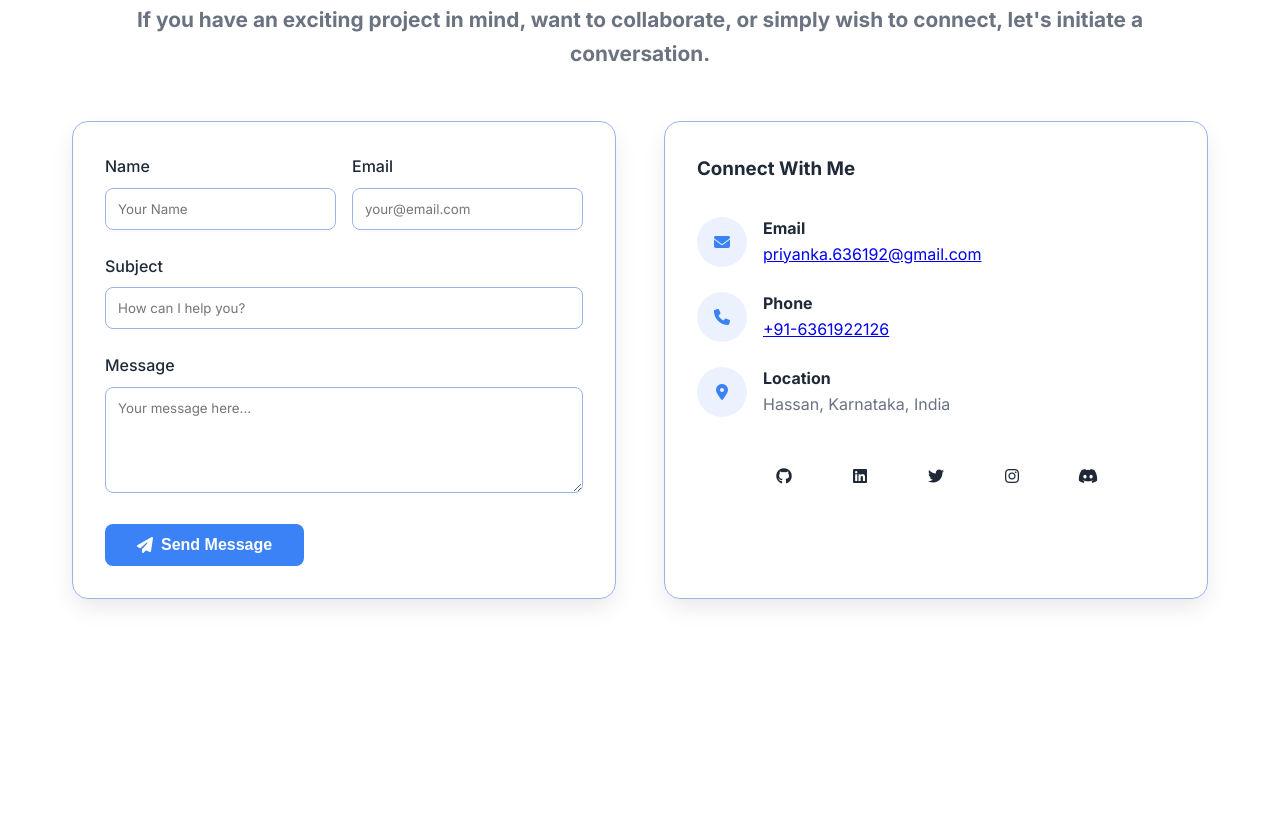
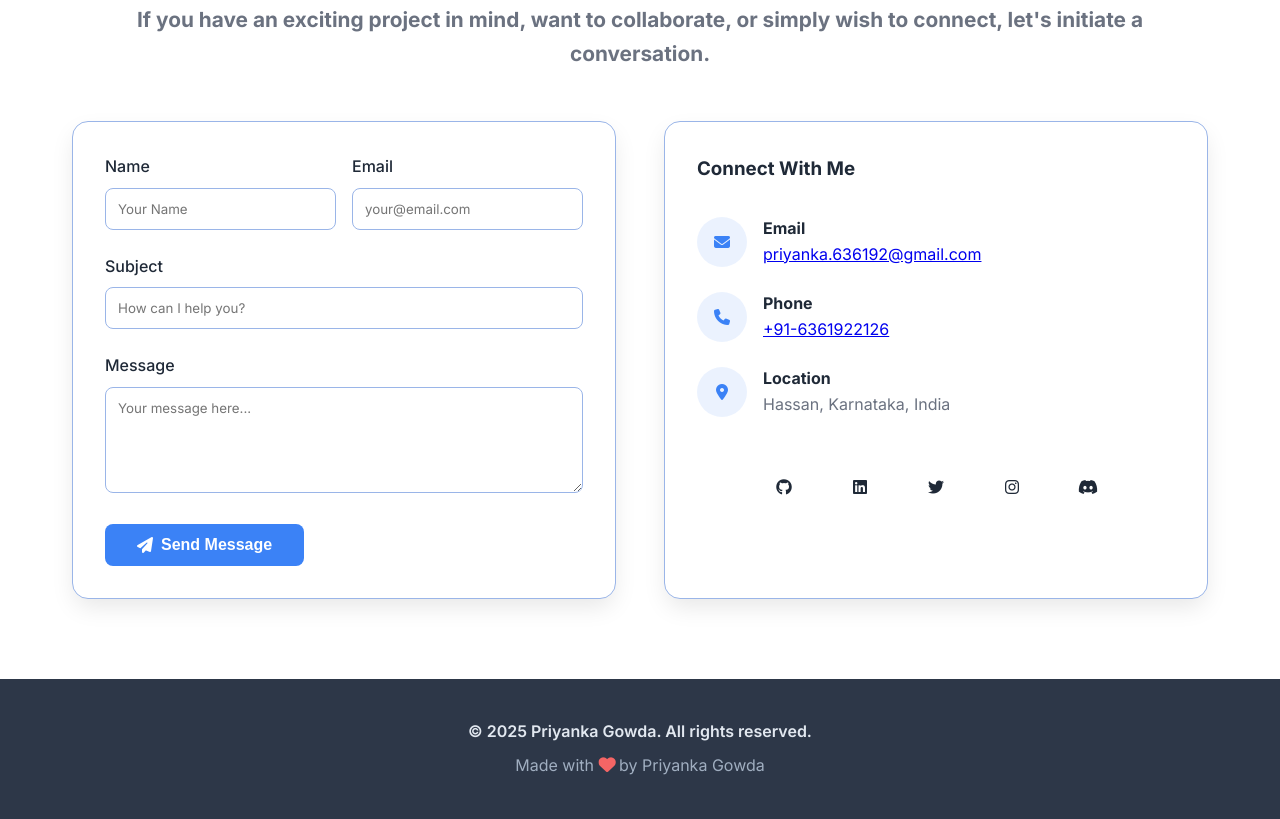
Before and after one commit to PriyankaGowda2005/Priyanka-Gowda-Portfolio, a plain HTML site: page index.html in a window 1280 px wide. Shown: the part 7584-8403 px from the top of the page. Before the commit the page ends 8263 px from the top, so only its background shows below. Drawn offline with nearby package versions, Linux system fonts and the light colour scheme.

Commit message:
Add Files

```diff
--- a/index.html
+++ b/index.html
@@ -666,9 +666,18 @@
                         </a>
                     </div>
                 </div>
+                <!-- Footer -->
             </div>
         </div>
     </section>
+    <footer class="footer">
+        <div class="container">
+            <div class="footer-content">
+                <p>&copy; 2025 Priyanka Gowda. All rights reserved.</p>
+                <p>Made with <i class="fas fa-heart heart"></i> by Priyanka Gowda</p>
+            </div>
+        </div>
+    </footer>
 
     <!-- CRITICAL: EmailJS CDN must be loaded FIRST -->
     <script type="text/javascript" src="https://cdn.jsdelivr.net/npm/@emailjs/browser@4/dist/email.min.js"></script>
@@ -756,5 +765,6 @@
             });
         });
     </script>
+    <script src="script.js"></script>
 </body>
 </html>
--- a/styles.css
+++ b/styles.css
@@ -815,13 +815,13 @@
     display: flex;
     gap: 1rem;
     justify-content: center;
-    margin-top: 1.8rem;
+    margin-top: 2.5rem;
 }
 
 .social-link {
     width: 60px;
     height: 60px;
-    border-radius: 40%;
+    border-radius: 70%;
     display: flex;
     align-items: center;
     justify-content: center;
@@ -832,9 +832,6 @@
     border: 1px solid transparent;
 }
 
-
-
-
 .social-link:hover {
     background: var(--primary-color);
     color: white;
@@ -842,22 +839,53 @@
 }
 
         /* Footer */
+
+        /* Simple Footer */
 .footer {
-            background: var(--bg-secondary);
+    background: #2d3748;
+    color: white;
     padding: 2rem 0;
-            text-align: center;
-            border-top: 1px solid var(--border-color);
+    margin-top: auto;
 }
 
 .footer-content {
-            display: flex;
-            justify-content: space-between;
-            align-items: center;
     max-width: 1200px;
     margin: 0 auto;
-            padding: 0 2rem;
+    padding: 0 20px;
+    text-align: center;
 }
 
+.footer-content p {
+    margin: 0.5rem 0;
+    font-size: 1rem;
+}
+
+.footer-content p:first-child {
+    font-weight: 600;
+    color: #e2e8f0;
+}
+
+.footer-content p:last-child {
+    color: #a0aec0;
+}
+
+.heart {
+    color: #f56565;
+    animation: heartbeat 1.5s ease-in-out infinite;
+}
+
+@keyframes heartbeat {
+    0% { transform: scale(1); }
+    50% { transform: scale(1.1); }
+    100% { transform: scale(1); }
+}
+
+/* Responsive */
+@media (max-width: 768px) {
+    .footer-content p {
+        font-size: 0.9rem;
+    }
+}
         .back-to-top {
             position: fixed;
             bottom: 2rem;
```
Lines whose indentation alone changed are shown as unchanged.
